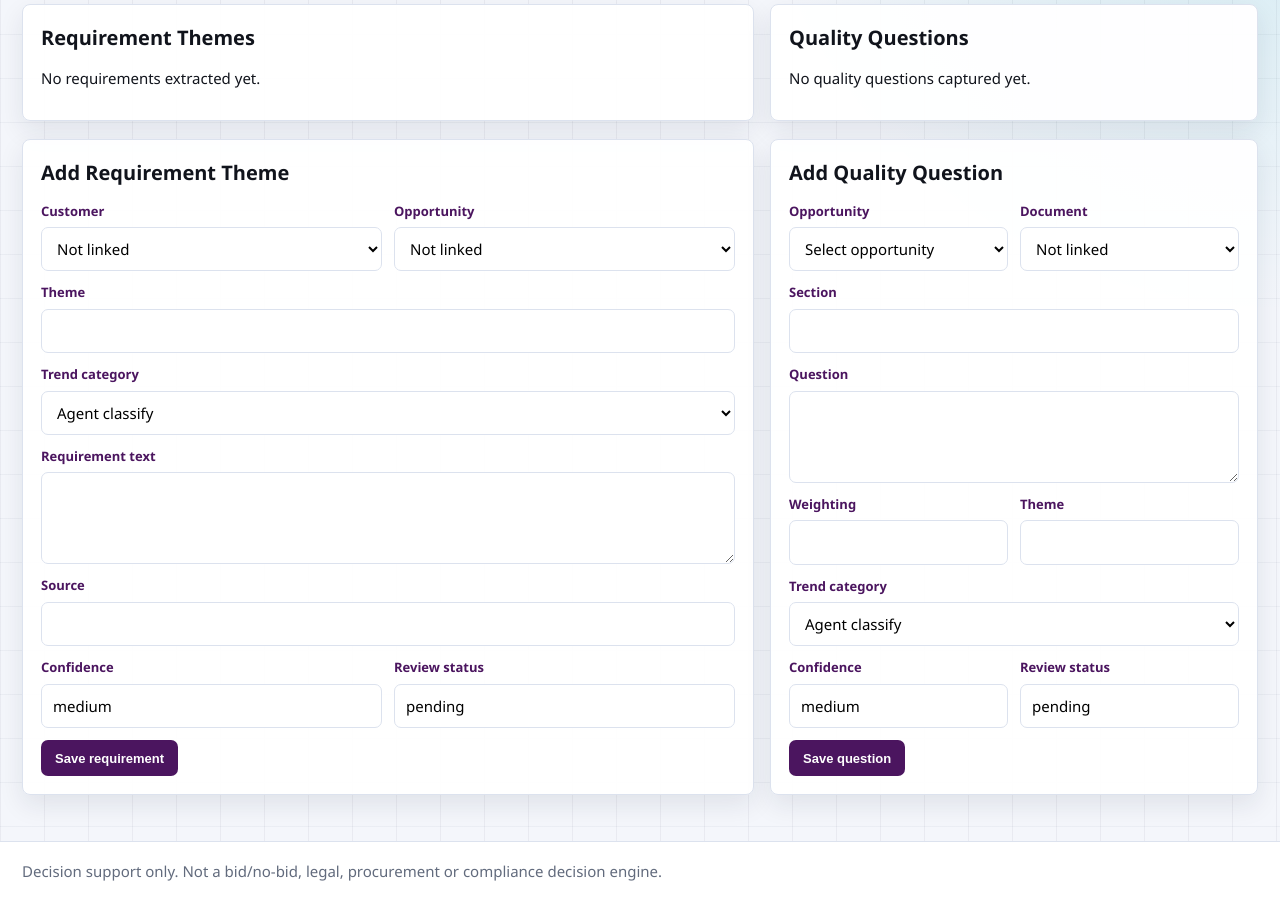
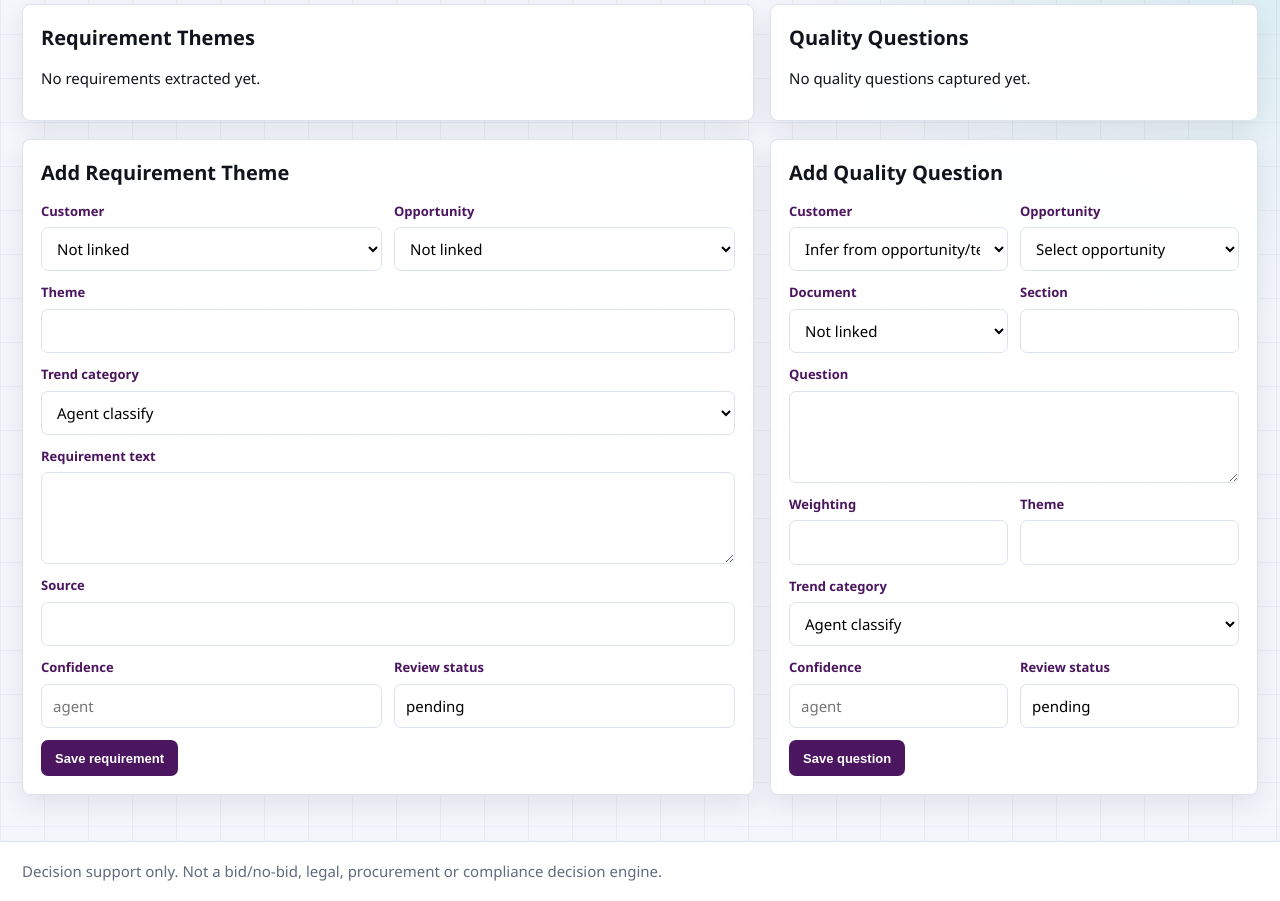
Before and after one commit to neil9bailey/Data-Intelligence-Portal, a FastAPI app: page /requirements in a window 1280 px wide. Shown: the part 230-1131 px from the top of the page. Run offline with FastAPI, Linux system fonts and the light colour scheme.

Commit message:
improve requirement knowledge mapping and confidence

```diff
--- a/app/database.py
+++ b/app/database.py
@@ -158,9 +158,12 @@ def apply_sqlite_schema_updates() -> None:
     updates: dict[str, dict[str, str]] = {
         "extractedrequirement": {
             "requirement_category": "requirement_category VARCHAR DEFAULT 'general'",
+            "confidence_reason": "confidence_reason VARCHAR DEFAULT ''",
         },
         "extractedqualityquestion": {
+            "customer_id": "customer_id INTEGER",
             "requirement_category": "requirement_category VARCHAR DEFAULT 'general'",
+            "confidence_reason": "confidence_reason VARCHAR DEFAULT ''",
         },
     }
     with engine.begin() as connection:
--- a/app/main.py
+++ b/app/main.py
@@ -72,7 +72,7 @@ from app.models import (
     utc_now,
 )
 from app.portal_connectors import run_enabled_portal_connectors, run_portal_connector
-from app.requirement_taxonomy import classify_requirement_category, requirement_categories
+from app.requirement_taxonomy import assess_requirement_confidence, classify_requirement_category, requirement_categories
 from app.reports import create_report
 from app.rule_loader import load_rule_file, rules_version_summary
 from app.seed import seed_demo_data, seed_reference_data
@@ -1003,6 +1003,7 @@ def delete_customer(customer_id: int, session: Session = Depends(get_session), _
     clear_links(session, Opportunity, "customer_id", customer.id)
     clear_links(session, ClientInterestSignal, "customer_id", customer.id)
     clear_links(session, ExtractedRequirement, "customer_id", customer.id)
+    clear_links(session, ExtractedQualityQuestion, "customer_id", customer.id)
     clear_links(session, KRAResearchRun, "customer_id", customer.id)
     clear_links(session, KRAFinding, "customer_id", customer.id)
     delete_with_audit(session, customer, f"Deleted customer {customer.customer_name}")
@@ -1576,6 +1577,7 @@ def requirements(request: Request, session: Session = Depends(get_session), _use
     )
     opportunities = list(session.exec(select(Opportunity).order_by(col(Opportunity.updated_at).desc()).limit(300)))
     documents = list(session.exec(select(OpportunityDocument).order_by(col(OpportunityDocument.extracted_at).desc()).limit(300)))
+    opportunity_map = {item.id: item for item in opportunities}
     return templates.TemplateResponse(
         request,
         "requirements.html",
@@ -1584,6 +1586,7 @@ def requirements(request: Request, session: Session = Depends(get_session), _use
             requirements=reqs,
             questions=questions,
             opportunities=opportunities,
+            opportunity_map=opportunity_map,
             documents=documents,
             requirements_pagination=req_pagination,
             questions_pagination=question_pagination,
@@ -1604,14 +1607,28 @@ async def create_requirement(request: Request, session: Session = Depends(get_se
         errors.append("Requirement theme and text are required.")
     if errors:
         return validation_error_response(errors, "/requirements")
+    opportunity = session.get(Opportunity, opportunity_id) if opportunity_id else None
+    if opportunity and not customer_id:
+        customer_id = opportunity.customer_id
+    category = str(form.get("requirement_category") or classify_requirement_category(text, theme))
+    confidence, confidence_reason = assess_requirement_confidence(
+        text,
+        theme=theme,
+        category=category,
+        customer_id=customer_id,
+        opportunity_id=opportunity_id,
+        source_reference=str(form.get("requirement_source") or ""),
+    )
+    submitted_confidence = str(form.get("confidence") or "").strip()
     requirement = ExtractedRequirement(
         customer_id=customer_id,
         opportunity_id=opportunity_id,
         requirement_theme=theme,
-        requirement_category=str(form.get("requirement_category") or classify_requirement_category(text, theme)),
+        requirement_category=category,
         requirement_text=text,
         requirement_source=str(form.get("requirement_source") or ""),
-        confidence=str(form.get("confidence") or "medium"),
+        confidence=submitted_confidence if submitted_confidence and submitted_confidence != "agent" else confidence,
+        confidence_reason=confidence_reason,
         human_review_status=str(form.get("human_review_status") or "pending"),
     )
     save_with_audit(session, requirement, "create", f"Created requirement {requirement.requirement_theme}")
@@ -1634,14 +1651,28 @@ async def update_requirement(requirement_id: int, request: Request, session: Ses
         errors.append("Requirement theme and text are required.")
     if errors:
         return validation_error_response(errors, return_to)
+    opportunity = session.get(Opportunity, opportunity_id) if opportunity_id else None
+    if opportunity and not customer_id:
+        customer_id = opportunity.customer_id
+    category = str(form.get("requirement_category") or classify_requirement_category(text, theme))
+    confidence, confidence_reason = assess_requirement_confidence(
+        text,
+        theme=theme,
+        category=category,
+        customer_id=customer_id,
+        opportunity_id=opportunity_id,
+        source_reference=str(form.get("requirement_source") or ""),
+    )
+    submitted_confidence = str(form.get("confidence") or "").strip()
     before = compact_snapshot(requirement)
     requirement.customer_id = customer_id
     requirement.opportunity_id = opportunity_id
     requirement.requirement_theme = theme
-    requirement.requirement_category = str(form.get("requirement_category") or classify_requirement_category(text, theme))
+    requirement.requirement_category = category
     requirement.requirement_text = text
     requirement.requirement_source = str(form.get("requirement_source") or "")
-    requirement.confidence = str(form.get("confidence") or "medium")
+    requirement.confidence = submitted_confidence if submitted_confidence and submitted_confidence != "agent" else confidence
+    requirement.confidence_reason = confidence_reason
     requirement.human_review_status = str(form.get("human_review_status") or "pending")
     update_with_audit(session, requirement, f"Updated requirement {requirement.requirement_theme}", before)
     return redirect(return_to)
@@ -1663,6 +1694,7 @@ async def create_quality_question(request: Request, session: Session = Depends(g
     form = await request.form()
     errors: list[str] = []
     opportunity_id = parse_optional_int(form.get("opportunity_id"), "Opportunity", errors)
+    customer_id = parse_optional_int(form.get("customer_id"), "Customer", errors)
     document_id = parse_optional_int(form.get("document_id"), "Document", errors)
     text = str(form.get("question_text") or "").strip()
     if opportunity_id is None:
@@ -1671,15 +1703,32 @@ async def create_quality_question(request: Request, session: Session = Depends(g
         errors.append("Question text is required.")
     if errors:
         return validation_error_response(errors, "/requirements")
+    opportunity = session.get(Opportunity, opportunity_id) if opportunity_id else None
+    if opportunity and not customer_id:
+        customer_id = opportunity.customer_id
+    theme = str(form.get("requirement_theme") or "")
+    category = str(form.get("requirement_category") or classify_requirement_category(text, theme))
+    confidence, confidence_reason = assess_requirement_confidence(
+        text,
+        theme=theme,
+        category=category,
+        customer_id=customer_id,
+        opportunity_id=opportunity_id,
+        source_reference=str(form.get("section_reference") or ""),
+        weighting=str(form.get("weighting") or ""),
+    )
+    submitted_confidence = str(form.get("confidence") or "").strip()
     question = ExtractedQualityQuestion(
         opportunity_id=opportunity_id,
+        customer_id=customer_id,
         document_id=document_id,
         section_reference=str(form.get("section_reference") or ""),
         question_text=text,
         weighting=str(form.get("weighting") or ""),
-        requirement_theme=str(form.get("requirement_theme") or ""),
-        requirement_category=str(form.get("requirement_category") or classify_requirement_category(text, str(form.get("requirement_theme") or ""))),
-        confidence=str(form.get("confidence") or "medium"),
+        requirement_theme=theme,
+        requirement_category=category,
+        confidence=submitted_confidence if submitted_confidence and submitted_confidence != "agent" else confidence,
+        confidence_reason=confidence_reason,
         human_review_status=str(form.get("human_review_status") or "pending"),
     )
     save_with_audit(session, question, "create", "Created quality question")
@@ -1698,18 +1747,36 @@ async def update_quality_question(question_id: int, request: Request, session: S
         return validation_error_response(["Question text is required."], return_to)
     errors: list[str] = []
     opportunity_id = parse_optional_int(form.get("opportunity_id"), "Opportunity", errors) or question.opportunity_id
+    customer_id = parse_optional_int(form.get("customer_id"), "Customer", errors)
     document_id = parse_optional_int(form.get("document_id"), "Document", errors)
     if errors:
         return validation_error_response(errors, return_to)
+    opportunity = session.get(Opportunity, opportunity_id) if opportunity_id else None
+    if opportunity and not customer_id:
+        customer_id = opportunity.customer_id
+    theme = str(form.get("requirement_theme") or "")
+    category = str(form.get("requirement_category") or classify_requirement_category(text, theme))
+    confidence, confidence_reason = assess_requirement_confidence(
+        text,
+        theme=theme,
+        category=category,
+        customer_id=customer_id,
+        opportunity_id=opportunity_id,
+        source_reference=str(form.get("section_reference") or ""),
+        weighting=str(form.get("weighting") or ""),
+    )
+    submitted_confidence = str(form.get("confidence") or "").strip()
     before = compact_snapshot(question)
     question.opportunity_id = opportunity_id
+    question.customer_id = customer_id
     question.document_id = document_id
     question.section_reference = str(form.get("section_reference") or "")
     question.question_text = text
     question.weighting = str(form.get("weighting") or "")
-    question.requirement_theme = str(form.get("requirement_theme") or "")
-    question.requirement_category = str(form.get("requirement_category") or classify_requirement_category(text, question.requirement_theme))
-    question.confidence = str(form.get("confidence") or "medium")
+    question.requirement_theme = theme
+    question.requirement_category = category
+    question.confidence = submitted_confidence if submitted_confidence and submitted_confidence != "agent" else confidence
+    question.confidence_reason = confidence_reason
     question.human_review_status = str(form.get("human_review_status") or "pending")
     update_with_audit(session, question, "Updated quality question", before)
     return redirect(return_to)
--- a/app/models.py
+++ b/app/models.py
@@ -250,6 +250,7 @@ class ExtractedRequirement(SQLModel, table=True):
     requirement_text: str
     requirement_source: str = ""
     confidence: str = "medium"
+    confidence_reason: str = ""
     human_review_status: str = "pending"
     created_at: datetime = Field(default_factory=utc_now)
 
@@ -257,6 +258,7 @@ class ExtractedRequirement(SQLModel, table=True):
 class ExtractedQualityQuestion(SQLModel, table=True):
     id: Optional[int] = Field(default=None, primary_key=True)
     opportunity_id: int = Field(foreign_key="opportunity.id", index=True)
+    customer_id: Optional[int] = Field(default=None, foreign_key="customer.id")
     document_id: Optional[int] = Field(default=None, foreign_key="opportunitydocument.id")
     section_reference: str = ""
     question_text: str
@@ -264,6 +266,7 @@ class ExtractedQualityQuestion(SQLModel, table=True):
     requirement_theme: str = ""
     requirement_category: str = Field(default="general", index=True)
     confidence: str = "medium"
+    confidence_reason: str = ""
     human_review_status: str = "pending"
     created_at: datetime = Field(default_factory=utc_now)
 
--- a/app/templates/requirements.html
+++ b/app/templates/requirements.html
@@ -7,6 +7,7 @@
     <h2>Requirement Themes</h2>
     <div class="stack">
       {% for req in requirements %}
+      {% set req_customer = customer_map.get(req.customer_id) %}
       <article class="list-item">
         <div class="list-heading">
           <h3>{{ req.requirement_theme }}</h3>
@@ -14,8 +15,13 @@
             <button class="danger compact" type="submit">Delete</button>
           </form>
         </div>
-        <div class="badges"><span class="badge cyan">{{ req.requirement_category or "general" }}</span><span class="badge weak">{{ req.confidence }}</span><span class="badge amber">{{ req.human_review_status }}</span></div>
-        <p>{{ req.requirement_text }}</p>
+        <div class="badges"><span class="badge green">{{ req_customer.customer_name if req_customer else "Customer not mapped" }}</span><span class="badge cyan">{{ (req.requirement_category or "general").replace('_', ' ') }}</span><span class="badge weak">{{ req.confidence }}</span><span class="badge amber">{{ req.human_review_status }}</span></div>
+        <p class="confidence-note">{{ req.confidence_reason or "Confidence is calculated from customer mapping, opportunity linkage, source traceability, category specificity and buyer requirement language." }}</p>
+        <div class="requirement-body">{{ req.requirement_text }}</div>
+        <details class="full-text-drawer">
+          <summary>View full requirement text</summary>
+          <pre>{{ req.requirement_text }}</pre>
+        </details>
         <details class="edit-drawer">
           <summary>Edit requirement</summary>
           <form method="post" action="/requirements/{{ req.id }}">
@@ -28,9 +34,10 @@
             <div class="field"><label>Requirement text</label><textarea name="requirement_text" required>{{ req.requirement_text }}</textarea></div>
             <div class="field"><label>Source</label><input name="requirement_source" value="{{ req.requirement_source }}"></div>
             <div class="form-grid">
-              <div class="field"><label>Confidence</label><input name="confidence" value="{{ req.confidence }}"></div>
+              <div class="field"><label>Confidence</label><input name="confidence" value="{{ req.confidence }}" placeholder="agent"></div>
               <div class="field"><label>Review status</label><input name="human_review_status" value="{{ req.human_review_status }}"></div>
             </div>
+            <div class="field"><label>Confidence reason</label><textarea readonly>{{ req.confidence_reason }}</textarea></div>
             <button type="submit">Save changes</button>
           </form>
         </details>
@@ -43,6 +50,10 @@
     <h2>Quality Questions</h2>
     <div class="stack">
       {% for question in questions %}
+      {% set question_customer = customer_map.get(question.customer_id) %}
+      {% if not question_customer and opportunity_map.get(question.opportunity_id) %}
+        {% set question_customer = customer_map.get(opportunity_map.get(question.opportunity_id).customer_id) %}
+      {% endif %}
       <article class="list-item">
         <div class="list-heading">
           <h3>{{ question.requirement_theme or "Quality question" }}</h3>
@@ -50,16 +61,24 @@
             <button class="danger compact" type="submit">Delete</button>
           </form>
         </div>
-        <div class="badges"><span class="badge cyan">{{ question.requirement_category or "general" }}</span><span class="badge weak">{{ question.confidence }}</span>{% if question.weighting %}<span class="badge green">{{ question.weighting }}</span>{% endif %}<span class="badge amber">{{ question.human_review_status }}</span></div>
-        <p>{{ question.question_text }}</p>
+        <div class="badges"><span class="badge green">{{ question_customer.customer_name if question_customer else "Customer not mapped" }}</span><span class="badge cyan">{{ (question.requirement_category or "general").replace('_', ' ') }}</span><span class="badge weak">{{ question.confidence }}</span>{% if question.weighting %}<span class="badge green">{{ question.weighting }}</span>{% endif %}<span class="badge amber">{{ question.human_review_status }}</span></div>
+        <p class="confidence-note">{{ question.confidence_reason or "Confidence is calculated from customer mapping, opportunity linkage, source traceability, category specificity, weighting and buyer requirement language." }}</p>
+        <div class="requirement-body">{{ question.question_text }}</div>
+        <details class="full-text-drawer">
+          <summary>View full question text</summary>
+          <pre>{{ question.question_text }}</pre>
+        </details>
         <details class="edit-drawer">
           <summary>Edit question</summary>
           <form method="post" action="/quality-questions/{{ question.id }}">
             <div class="form-grid">
+              <div class="field"><label>Customer</label><select name="customer_id"><option value="">Infer from opportunity/text</option>{% for customer in customers %}<option value="{{ customer.id }}" {% if question.customer_id == customer.id %}selected{% endif %}>{{ customer.customer_name }}</option>{% endfor %}</select></div>
               <div class="field"><label>Opportunity</label><select name="opportunity_id"><option value="">Keep linked opportunity</option>{% for opportunity in opportunities %}<option value="{{ opportunity.id }}" {% if question.opportunity_id == opportunity.id %}selected{% endif %}>{{ opportunity.title }}</option>{% endfor %}</select></div>
+            </div>
+            <div class="form-grid">
               <div class="field"><label>Document</label><select name="document_id"><option value="">Not linked</option>{% for document in documents %}<option value="{{ document.id }}" {% if question.document_id == document.id %}selected{% endif %}>{{ document.title }}</option>{% endfor %}</select></div>
+              <div class="field"><label>Section</label><input name="section_reference" value="{{ question.section_reference }}"></div>
             </div>
-            <div class="field"><label>Section</label><input name="section_reference" value="{{ question.section_reference }}"></div>
             <div class="field"><label>Question</label><textarea name="question_text" required>{{ question.question_text }}</textarea></div>
             <div class="form-grid">
               <div class="field"><label>Weighting</label><input name="weighting" value="{{ question.weighting }}"></div>
@@ -67,9 +86,10 @@
             </div>
             <div class="field"><label>Trend category</label><select name="requirement_category"><option value="">Agent classify</option>{% for category in requirement_categories %}<option value="{{ category }}" {% if question.requirement_category == category %}selected{% endif %}>{{ category.replace('_', ' ') }}</option>{% endfor %}</select></div>
             <div class="form-grid">
-              <div class="field"><label>Confidence</label><input name="confidence" value="{{ question.confidence }}"></div>
+              <div class="field"><label>Confidence</label><input name="confidence" value="{{ question.confidence }}" placeholder="agent"></div>
               <div class="field"><label>Review status</label><input name="human_review_status" value="{{ question.human_review_status }}"></div>
             </div>
+            <div class="field"><label>Confidence reason</label><textarea readonly>{{ question.confidence_reason }}</textarea></div>
             <button type="submit">Save changes</button>
           </form>
         </details>
@@ -92,7 +112,7 @@
       <div class="field"><label>Requirement text</label><textarea name="requirement_text" required></textarea></div>
       <div class="field"><label>Source</label><input name="requirement_source"></div>
       <div class="form-grid">
-        <div class="field"><label>Confidence</label><input name="confidence" value="medium"></div>
+        <div class="field"><label>Confidence</label><input name="confidence" placeholder="agent"></div>
         <div class="field"><label>Review status</label><input name="human_review_status" value="pending"></div>
       </div>
       <button type="submit">Save requirement</button>
@@ -102,10 +122,13 @@
     <h2>Add Quality Question</h2>
     <form method="post" action="/quality-questions">
       <div class="form-grid">
+        <div class="field"><label>Customer</label><select name="customer_id"><option value="">Infer from opportunity/text</option>{% for customer in customers %}<option value="{{ customer.id }}">{{ customer.customer_name }}</option>{% endfor %}</select></div>
         <div class="field"><label>Opportunity</label><select name="opportunity_id" required><option value="">Select opportunity</option>{% for opportunity in opportunities %}<option value="{{ opportunity.id }}">{{ opportunity.title }}</option>{% endfor %}</select></div>
+      </div>
+      <div class="form-grid">
         <div class="field"><label>Document</label><select name="document_id"><option value="">Not linked</option>{% for document in documents %}<option value="{{ document.id }}">{{ document.title }}</option>{% endfor %}</select></div>
+        <div class="field"><label>Section</label><input name="section_reference"></div>
       </div>
-      <div class="field"><label>Section</label><input name="section_reference"></div>
       <div class="field"><label>Question</label><textarea name="question_text" required></textarea></div>
       <div class="form-grid">
         <div class="field"><label>Weighting</label><input name="weighting"></div>
@@ -113,7 +136,7 @@
       </div>
       <div class="field"><label>Trend category</label><select name="requirement_category"><option value="">Agent classify</option>{% for category in requirement_categories %}<option value="{{ category }}">{{ category.replace('_', ' ') }}</option>{% endfor %}</select></div>
       <div class="form-grid">
-        <div class="field"><label>Confidence</label><input name="confidence" value="medium"></div>
+        <div class="field"><label>Confidence</label><input name="confidence" placeholder="agent"></div>
         <div class="field"><label>Review status</label><input name="human_review_status" value="pending"></div>
       </div>
       <button type="submit">Save question</button>
```
Also changed, not shown: app/classification.py (+66 -1 lines), app/intelligence.py (+30 -7 lines), app/requirement_taxonomy.py (+51 -0 lines), app/rules/extraction.yml (+25 -1 lines), app/static/styles.css (+39 -0 lines), docs/azure-deployment-guide.md (+1 -1 lines), docs/azure-live-test-hosting.md (+1 -1 lines), tests/test_classification.py (+24 -0 lines), README.md, 4 other files.
